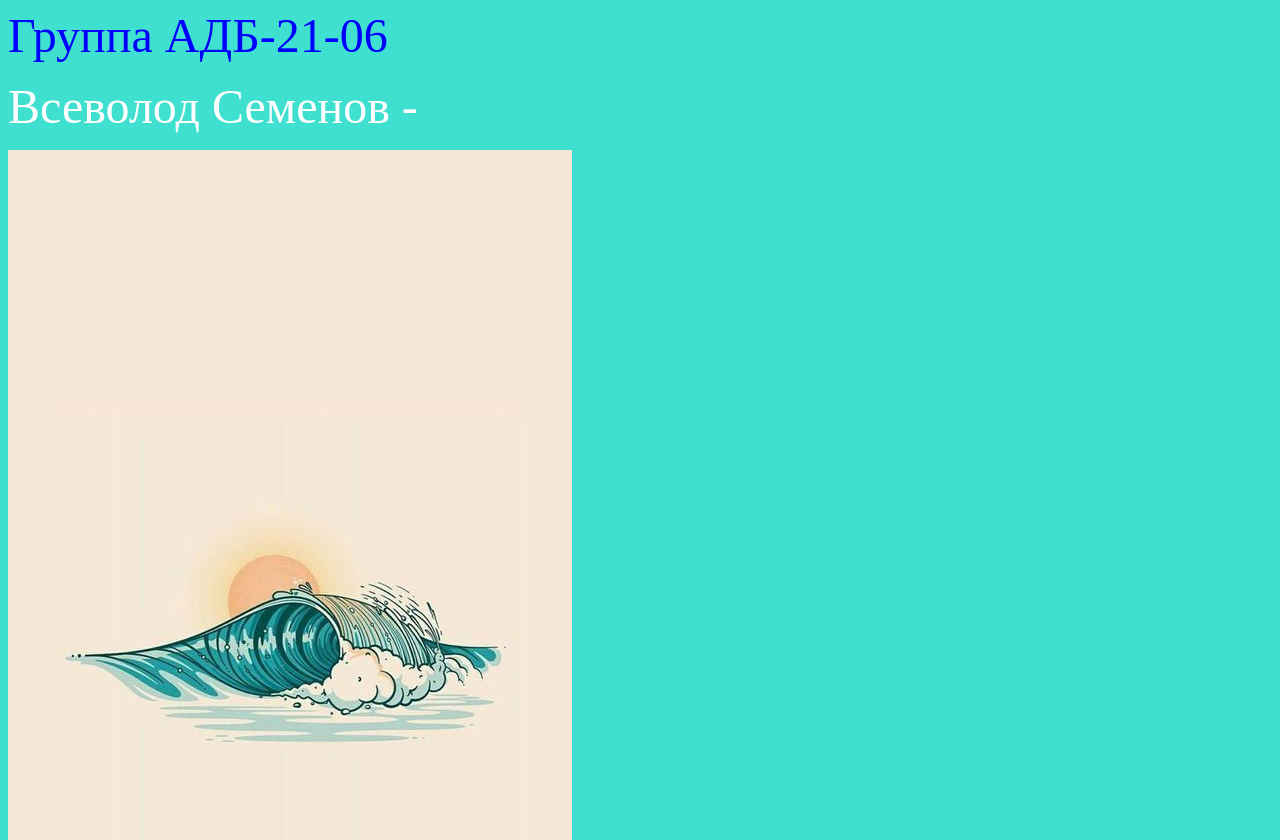
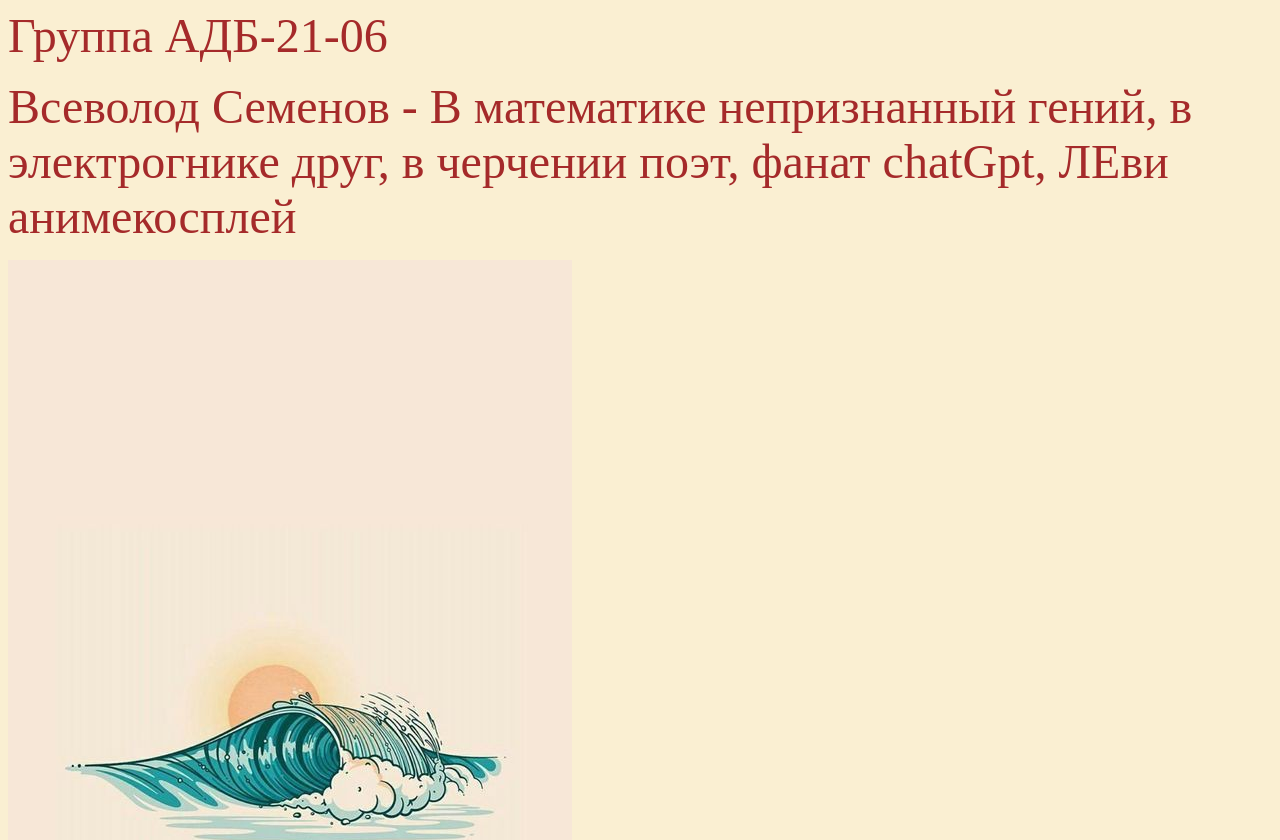
Before and after one commit to Akkermannterr/Akkermannterr.github.io, a plain HTML site: page index.html in a window 1280 px wide. Shown: the top 840 px of the page. Drawn offline with Linux system fonts and the light colour scheme.

Commit message:
Update index.html

```diff
--- a/index.html
+++ b/index.html
@@ -1,13 +1,13 @@
 </head>
 
     <body>
-        <body style="background-color: rgb(64, 224, 208)">
+        <body style="background-color: rgb(250, 239, 210)">
 
         <div class="main">
 
-        <p></p><font color="blue" size="20">Группа АДБ-21-06</font></p>
+        <p></p><font color="brown" size="20">Группа АДБ-21-06</font></p>
 
-        <p></p><font color="white" size="10">Всеволод Семенов - </font></p>
+        <p></p><font color="brown" size="10">Всеволод Семенов - В математике непризнанный гений, в электрогнике друг, в черчении поэт, фанат chatGpt, ЛЕви анимекосплей </font></p>
 
 
         <p><img src="wave.jpg" ></p>
```
